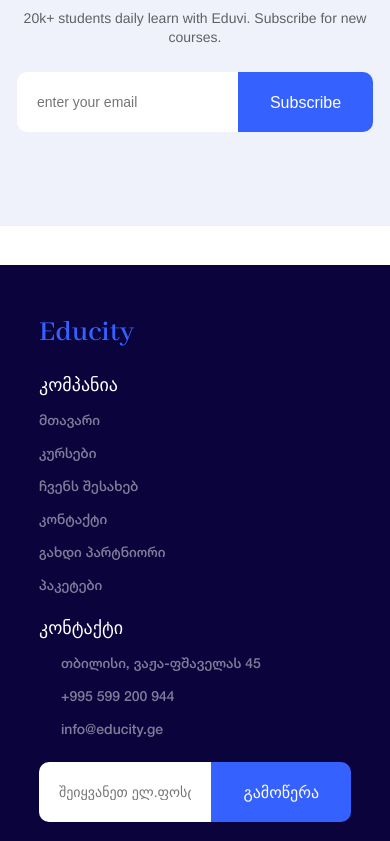
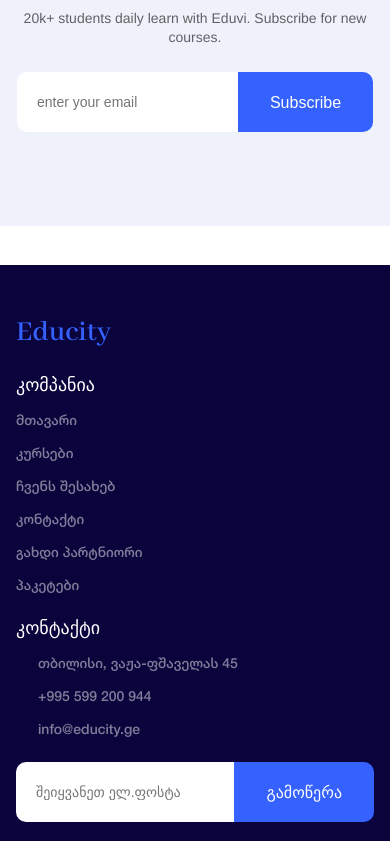
Before and after one commit to Uchaneishvili/Educity-UI, a React (Create React App) app: page / in a window 390 px wide. Shown: the part 3921-4762 px from the top of the page. Built offline with nearby package versions, Linux system fonts and the light colour scheme; no server answers; some icons are missing.

Commit message:
made some responsive changes

```diff
--- a/src/components/Footer/Footer.module.css
+++ b/src/components/Footer/Footer.module.css
@@ -80,7 +80,7 @@
 
 @media (max-width: 1024px) {
   .footer {
-    padding: 50px 10% 10px 10%;
+    padding: 50px 16px 10px 16px;
   }
 
   .footerInfoContainer {
--- a/src/pages/Home/Home.module.css
+++ b/src/pages/Home/Home.module.css
@@ -457,9 +457,14 @@
   }
 
   .courseGraduateInnerContainer {
+    align-items: flex-start;
     flex-direction: column-reverse;
     padding: 40px 7%;
     gap: 10%;
+  }
+
+  .courseGraduateInnerContainer > div:last-child {
+    margin: 0;
   }
 
   .courseGraduatePersonContainer > img {
```
